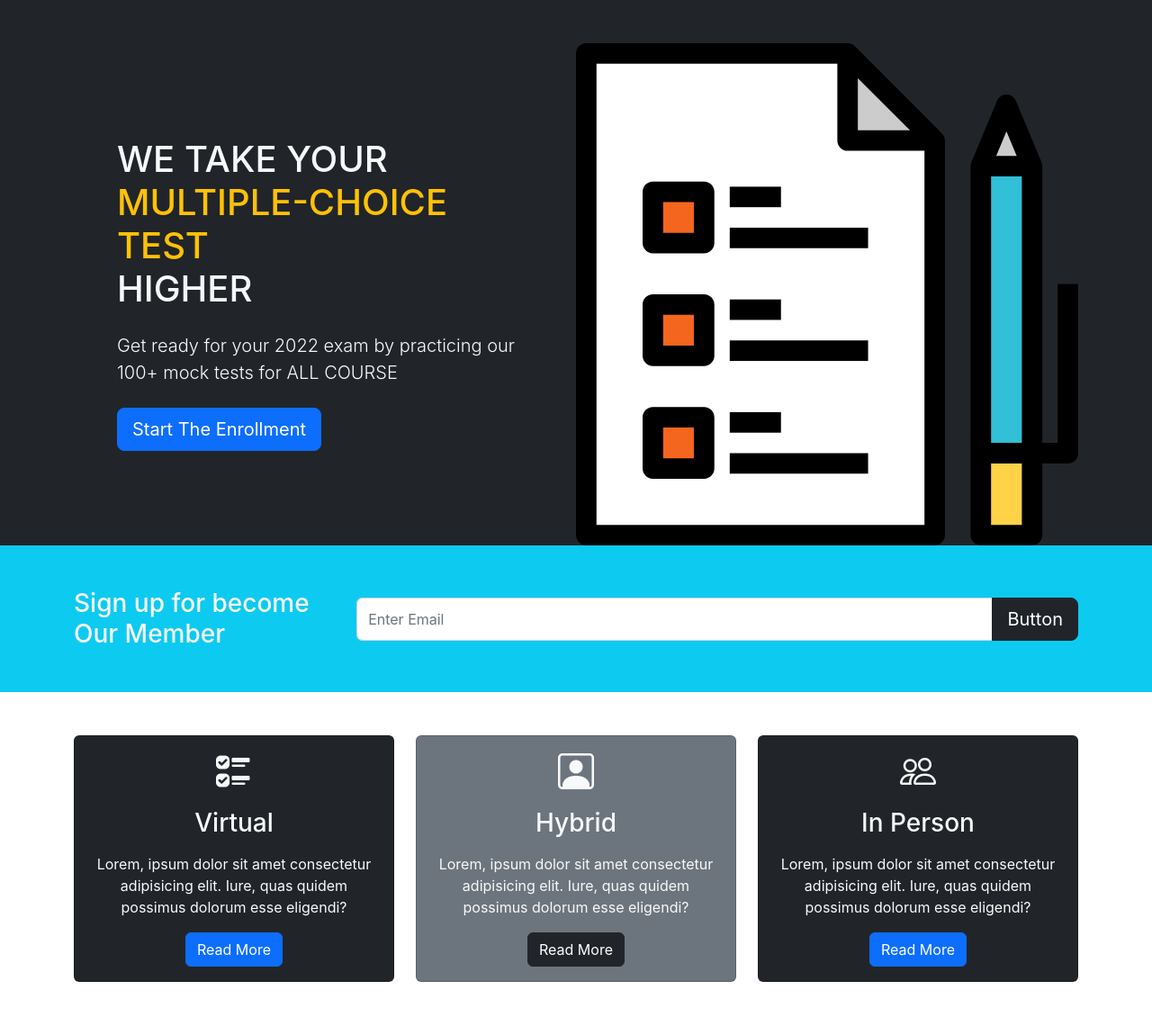
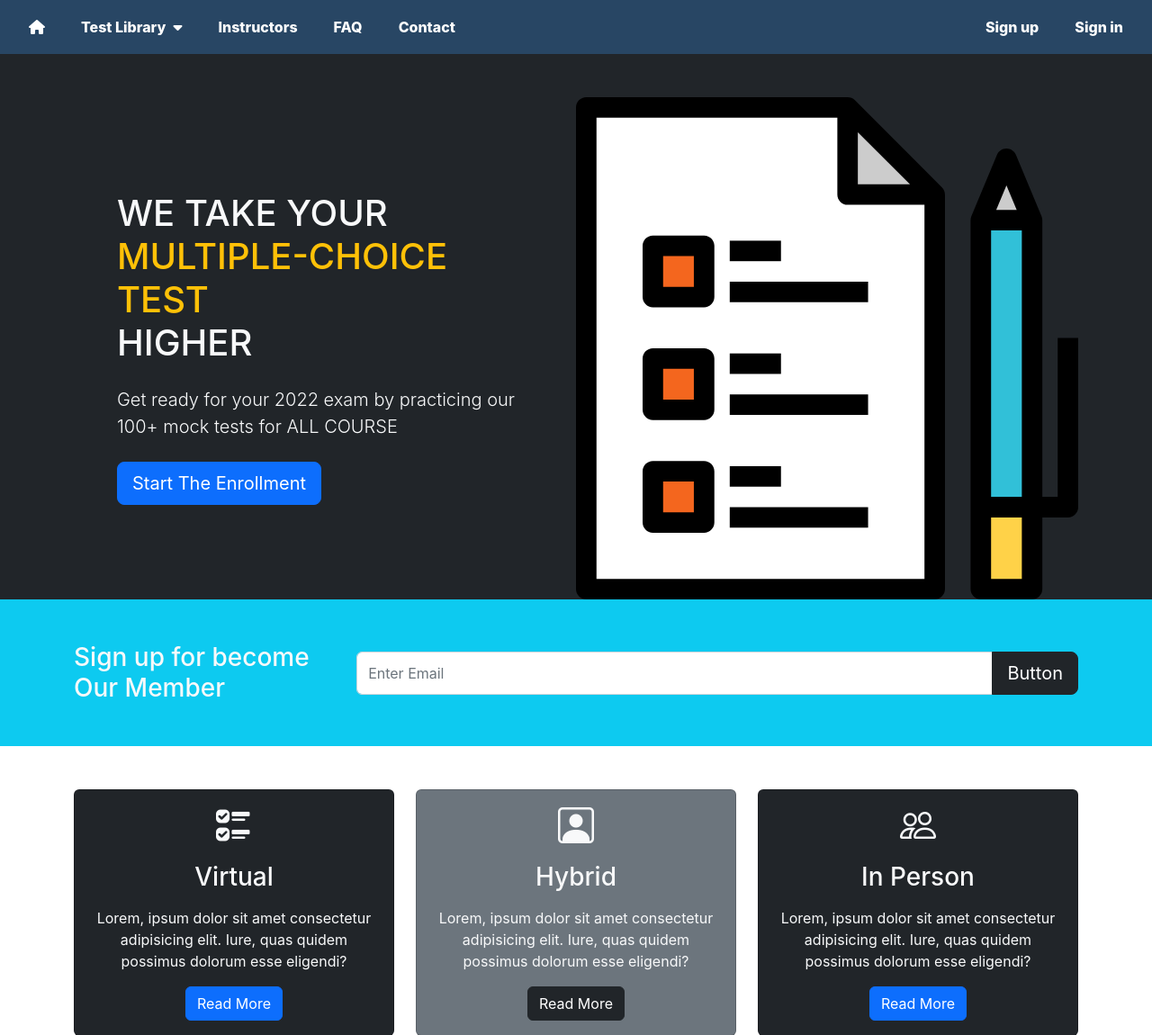
Before and after one commit to duync2006/Multiplechoice-Test-Website, a PHP site: page / in a window 1280 px wide; the page is wider, and only the part inside the window is pictured. Shown: the top 1150 px of that part at 90% size. Run offline with PHP 8.4, Linux system fonts and the light colour scheme; some libraries are stand-ins or nearby versions.

Commit message:
add navbar

```diff
--- a/src/body.html
+++ b/src/body.html
@@ -1,19 +1,3 @@
-<!DOCTYPE html>
-<head>
-    <title>Our website</title>
-    <link rel="stylesheet" href="css/body.css">
-    <link href="https://cdn.jsdelivr.net/npm/bootstrap@5.2.1/dist/css/bootstrap.min.css" rel="stylesheet">
-    <script src="https://cdn.jsdelivr.net/npm/bootstrap@5.2.2/dist/js/bootstrap.bundle.min.js"></script>
-    <link
-      rel="stylesheet"
-      href="https://cdn.jsdelivr.net/npm/bootstrap-icons@1.3.0/font/bootstrap-icons.css"
-    />
-    <script src="https://kit.fontawesome.com/13ae3a08e3.js" crossorigin="anonymous"></script>
-    <link rel="preconnect" href="https://fonts.googleapis.com">
-    <link rel="preconnect" href="https://fonts.gstatic.com" crossorigin>
-    <link href="https://fonts.googleapis.com/css2?family=Montserrat:wght@500;700&display=swap" rel="stylesheet">
-</head>
-<body>
 <header>
 </header>
 <section class="bg-dark text-light p-5 p-lg-0 pt-lg-5 text-center text-sm-start py-3">
@@ -500,8 +484,3 @@
     </div>
   </div>
 </div>
-
-  <footer></footer>
-
-</body>
-</html>
--- /dev/null
+++ b/src/css/header.css
@@ -0,0 +1,54 @@
+body {
+    margin: 0;
+    font-family: -apple-system, BlinkMacSystemFont, 'Segoe UI', 'Roboto', 'Oxygen',
+        'Ubuntu', 'Cantarell', 'Fira Sans', 'Droid Sans', 'Helvetica Neue',
+        sans-serif;
+    -webkit-font-smoothing: antialiased;
+    -moz-osx-font-smoothing: grayscale;
+    box-sizing: border-box;
+}
+
+code {
+    font-family: source-code-pro, Menlo, Monaco, Consolas, 'Courier New',
+        monospace;
+}
+
+#nav {
+    background-color: #284664;
+    padding: 0;
+}
+
+#nav .navbar-toggler {
+    margin: 8px 0;
+}
+
+#nav li a {
+    font-size: 16px;
+    color: #fff;
+    font-weight: 800;
+    padding: 18px 20px;
+    position: relative;
+    display: flex;
+    align-items: center;
+}
+
+#nav .home-icon {
+    padding: 22px 20px;
+}
+
+#nav .subnav-toggler {
+    margin-left: 8px !important;
+}
+
+#nav .left-side > li:hover > a {
+    background-color: #536b83;
+}
+
+.dropdown:hover .dropdown-menu {
+    display: block;
+    margin-top: 0;
+}
+
+#nav .right-side > li:hover > a {
+    text-decoration: underline;
+}
--- /dev/null
+++ b/src/header.html
@@ -0,0 +1,43 @@
+<div id="header">
+    <nav id="nav" class="navbar navbar-expand-lg navbar-dark">
+        <div class="container-fluid">
+            <button class="navbar-toggler" type="button" data-bs-toggle="collapse" data-bs-target="#navbarNavDarkDropdown" aria-controls="navbarNavDarkDropdown" aria-expanded="false" aria-label="Toggle navigation">
+                <span class="navbar-toggler-icon"></span>
+            </button>
+            <div class="collapse navbar-collapse justify-content-between" id="navbarNavDarkDropdown">
+                <ul class="navbar-nav left-side">
+                    <li class="nav-item">
+                        <a class="home-icon nav-link" href="#"><i class="fa-solid fa-house"></i></a>
+                    </li>
+                    <li class="nav-item dropdown">
+                        <a class="subnav nav-link" href="#" aria-expanded="false">
+                            Test Library<i class="subnav-toggler fa-solid fa-caret-down"></i>
+                        </a>
+                        <ul class="dropdown-menu dropdown-menu-dark">
+                            <li><a class="subnav-item dropdown-item" href="#">Highly rated tests</a></li>
+                            <li><a class="subnav-item dropdown-item" href="#">Popular tests</a></li>
+                            <li><a class="subnav-item dropdown-item" href="#">Difficult tests</a></li>
+                        </ul>
+                    </li>
+                    <li class="nav-item">
+                        <a class="nav-link active" aria-current="page" href="#">Instructors</a>
+                    </li>
+                    <li class="nav-item">
+                        <a class="nav-link active" aria-current="page" href="#">FAQ</a>
+                    </li>
+                    <li class="nav-item">
+                        <a class="nav-link active" aria-current="page" href="#">Contact</a>
+                    </li>
+                </ul>
+                <ul class="navbar-nav right-side">
+                    <li class="nav-item">
+                        <a class="nav-link active" aria-current="page" href="#">Sign up</a>
+                    </li>
+                    <li class="nav-item">
+                        <a class="nav-link active" aria-current="page" href="#">Sign in</a>
+                    </li>
+                </ul>
+            </div>
+        </div>
+    </nav>
+</div>
--- a/src/index.php
+++ b/src/index.php
@@ -6,6 +6,8 @@
 
     <!-- CSS -->
     <link rel="stylesheet" href="css/index.css">
+    <link rel="stylesheet" href="css/header.css">
+    <link rel="stylesheet" href="css/body.css">
 
     <!-- Bootstrap 5 -->
     <link href="https://cdn.jsdelivr.net/npm/bootstrap@5.2.1/dist/css/bootstrap.min.css" rel="stylesheet">
@@ -20,6 +22,9 @@
 
 <body>
   <?php
+    include('header.html');
+  ?>
+  <?php
     include('body.html')
   ?>
   <footer>
@@ -29,4 +34,5 @@
   </footer>
 </body>
 
+<script src="./js/header.js"></script>
 </html>
--- /dev/null
+++ b/src/js/header.js
@@ -0,0 +1,21 @@
+var dropdownElements = document.querySelectorAll("li.dropdown");
+
+console.log(dropdownElements);
+
+for(var dropdownElement of dropdownElements) {
+    var dropdownIcon = dropdownElement.querySelector("i.subnav-toggler");
+    var dropdownMenu = dropdownElement.querySelector("ul.dropdown-menu");
+
+    var subnavDisplayed = dropdownMenu.style.display === "block";
+
+    console.log(subnavDisplayed);
+
+    if(subnavDisplayed) {
+        dropdownIcon.classList.remove('fa-caret-down');
+        dropdownIcon.classList.add('fa-caret-up');
+    }
+    else {
+        dropdownIcon.classList.remove('fa-caret-up');
+        dropdownIcon.classList.add('fa-caret-down');
+    }
+}
```
Lines whose indentation alone changed are shown as unchanged.
